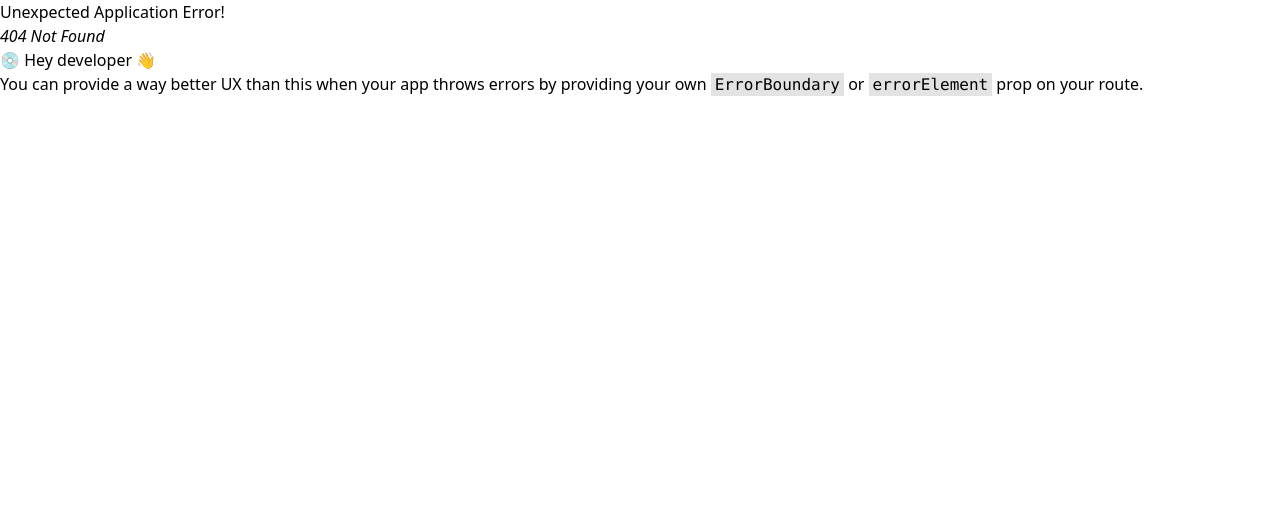
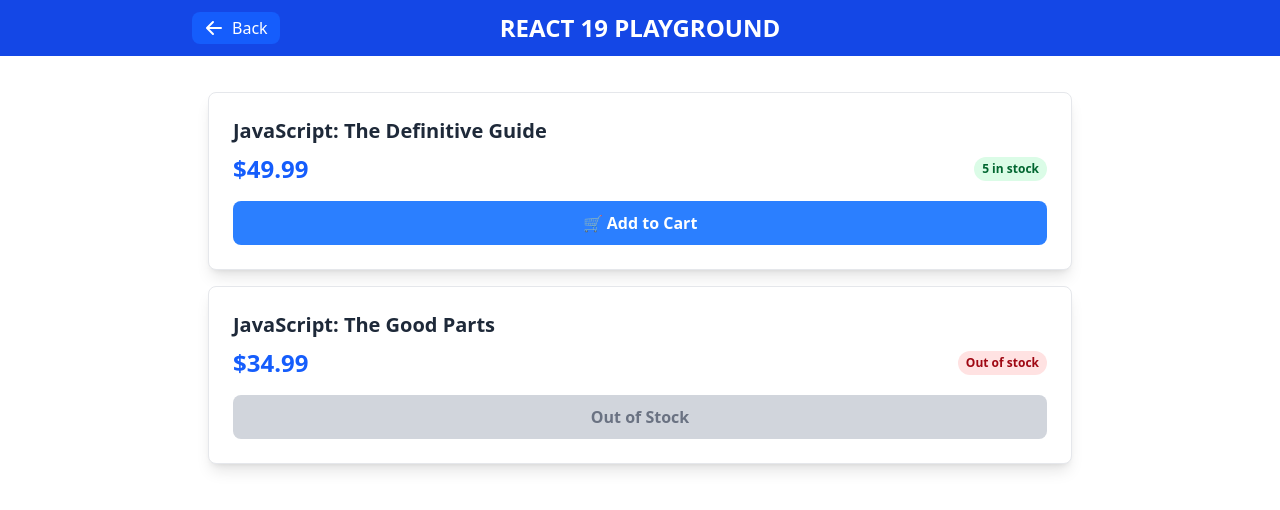
Before and after one commit to Lu0-Wenfeng/React19Learn, a React app in the folder app/: page /useactionstate-example in a window 1280 px wide. Before the commit this address had no page. Shown: the top 510 px of the page. Built offline with nearby package versions, Linux system fonts and the light colour scheme; the HTML template or start-up script is replaced by a standard one.

Commit message:
example 8: useActionState

```diff
--- a/app/src/App.tsx
+++ b/app/src/App.tsx
@@ -6,14 +6,13 @@ import {
 } from "react-router-dom";
 
 import { ActionExample1 } from "./components/actionExample1/Posts";
+import { ActionExample2 } from "./components/actionExample2/ShoppingCart";
 import HomePage from "./components/HomePage";
 import { UseExample1 } from "./components/useExample1/Joke";
 import { UseExample2 } from "./components/useExample2/Posts";
 import { UseExample3 } from "./components/useExample3/Message";
 import { UseExampleContext } from "./components/useExampleContext/Theme";
-import { ActionExample2 } from './components/actionExample2/ShoppingCart';
-// import { UseFormStatusExample } from './components/useFormStatusExample/Posts';
-// import AddToCartForm from './components/useFormStateExample/AddToCartForm';
+import AddToCartForm from "./components/useFormStateExample/AddToCartForm";
 // import { UseOptimisticExample } from './components/useOptimisticExample/Message';
 // import { UseTransitionExample } from './components/useTransitionExample/Tabs';
 import MainLayout from "./layouts/MainLayout";
@@ -28,25 +27,26 @@ const App = () => {
         <Route path="use-example-3" element={<UseExample3 />} />
         <Route path="use-example-context" element={<UseExampleContext />} />
         <Route path="action-example-1" element={<ActionExample1 />} />
-        <Route path='action-example-2' element={<ActionExample2 />} />
-        {/*<Route
-          path='useformstatus-example'
-          element={<UseFormStatusExample />}
-        />
+        <Route path="action-example-2" element={<ActionExample2 />} />
         <Route
-          path='useformstate-example'
+          path="useactionstate-example"
           element={
             <>
               <AddToCartForm
-                itemID='1'
-                itemTitle='JavaScript: The Definitive Guide'
+                itemID="1"
+                itemTitle="JavaScript: The Definitive Guide"
               />
               <AddToCartForm
-                itemID='2'
-                itemTitle='JavaScript: The Good Parts'
+                itemID="2"
+                itemTitle="JavaScript: The Good Parts"
               />
             </>
           }
+        />
+        {/*
+        <Route
+          path='useformstatus-example'
+          element={<UseFormStatusExample />}
         />
         <Route
           path='useoptimistic-example'
--- a/app/src/components/HomePage.tsx
+++ b/app/src/components/HomePage.tsx
@@ -47,10 +47,10 @@ const examples: Example[] = [
     path: "/useformstatus-example",
   },
   {
-    title: "useFormState Example",
+    title: "useActionState Example",
     description:
-      "Use the useFormState hook to show specific messages for cart items",
-    path: "/useformstate-example",
+      "Use the useActionState hook to show specific messages for cart items",
+    path: "/useactionstate-example",
   },
   {
     title: "useOptimistic Example",
--- /dev/null
+++ b/app/src/components/useFormStateExample/AddToCartForm.tsx
@@ -0,0 +1,149 @@
+import { useActionState, useState } from "react";
+
+interface Product {
+  id: string;
+  title: string;
+  price: number;
+  initialStock: number;
+}
+
+interface FormState {
+  message: string;
+  type: "success" | "error" | null;
+  stock?: number;
+  cartCount?: number;
+}
+
+const PRODUCTS: Record<string, Product> = {
+  "1": {
+    id: "1",
+    title: "JavaScript: The Definitive Guide",
+    price: 49.99,
+    initialStock: 5,
+  },
+  "2": {
+    id: "2",
+    title: "JavaScript: The Good Parts",
+    price: 34.99,
+    initialStock: 0,
+  },
+  "3": {
+    id: "3",
+    title: "Eloquent JavaScript",
+    price: 39.99,
+    initialStock: 3,
+  },
+};
+
+const AddToCartForm = ({
+  itemID,
+  itemTitle,
+}: {
+  itemID: string;
+  itemTitle: string;
+}) => {
+  const product = PRODUCTS[itemID];
+  const [stock, setStock] = useState(product?.initialStock || 0);
+  const [cartCount, setCartCount] = useState(0);
+
+  const addToCart = (
+    _prevState: FormState | null,
+    formData: FormData
+  ): FormState => {
+    const itemID = formData.get("itemID") as string;
+    const product = PRODUCTS[itemID];
+
+    if (!product) {
+      return {
+        message: "Product not found.",
+        type: "error",
+      };
+    }
+
+    if (stock === 0) {
+      return {
+        message: `Sorry, "${product.title}" is currently out of stock.`,
+        type: "error",
+      };
+    }
+
+    // Update stock and cart
+    setStock((prev) => prev - 1);
+    setCartCount((prev) => prev + 1);
+
+    return {
+      message: `✅ Successfully added "${
+        product.title
+      }" to your cart! ($${product.price.toFixed(2)})`,
+      type: "success",
+      stock: stock - 1,
+      cartCount: cartCount + 1,
+    };
+  };
+
+  const [state, formAction] = useActionState(addToCart, null);
+
+  return (
+    <form
+      action={formAction}
+      className="bg-white shadow-lg rounded-lg p-6 mb-4 border border-gray-200 hover:shadow-xl transition-shadow duration-200"
+    >
+      <div className="mb-4">
+        <div className="flex items-start justify-between mb-2">
+          <h3 className="text-xl font-bold text-gray-800 flex-1">
+            {itemTitle}
+          </h3>
+          {cartCount > 0 && (
+            <span className="bg-blue-500 text-white text-xs font-bold px-2 py-1 rounded-full">
+              {cartCount} in cart
+            </span>
+          )}
+        </div>
+        {product && (
+          <div className="flex items-center justify-between">
+            <p className="text-2xl font-bold text-blue-600">
+              ${product.price.toFixed(2)}
+            </p>
+            <span
+              className={`text-xs font-semibold px-2 py-1 rounded-full ${
+                stock > 0
+                  ? "bg-green-100 text-green-800"
+                  : "bg-red-100 text-red-800"
+              }`}
+            >
+              {stock > 0 ? `${stock} in stock` : "Out of stock"}
+            </span>
+          </div>
+        )}
+      </div>
+
+      <input type="hidden" name="itemID" value={itemID} />
+
+      <button
+        type="submit"
+        disabled={stock === 0}
+        className={`w-full py-2.5 px-6 rounded-lg font-semibold transition-all duration-200 focus:outline-none focus:ring-2 focus:ring-offset-2 ${
+          stock === 0
+            ? "bg-gray-300 text-gray-500 cursor-not-allowed"
+            : "bg-blue-500 hover:bg-blue-600 active:bg-blue-700 text-white cursor-pointer focus:ring-blue-500"
+        }`}
+      >
+        {stock === 0 ? "Out of Stock" : "🛒 Add to Cart"}
+      </button>
+
+      {state && (
+        <div
+          className={`mt-4 p-3 rounded-lg border-l-4 animate-in fade-in duration-300 ${
+            state.type === "success"
+              ? "bg-green-50 border-green-500 text-green-800"
+              : "bg-red-50 border-red-500 text-red-800"
+          }`}
+        >
+          <p className="text-sm font-medium">{state.message}</p>
+        </div>
+      )}
+    </form>
+  );
+};
+
+export default AddToCartForm;
```
